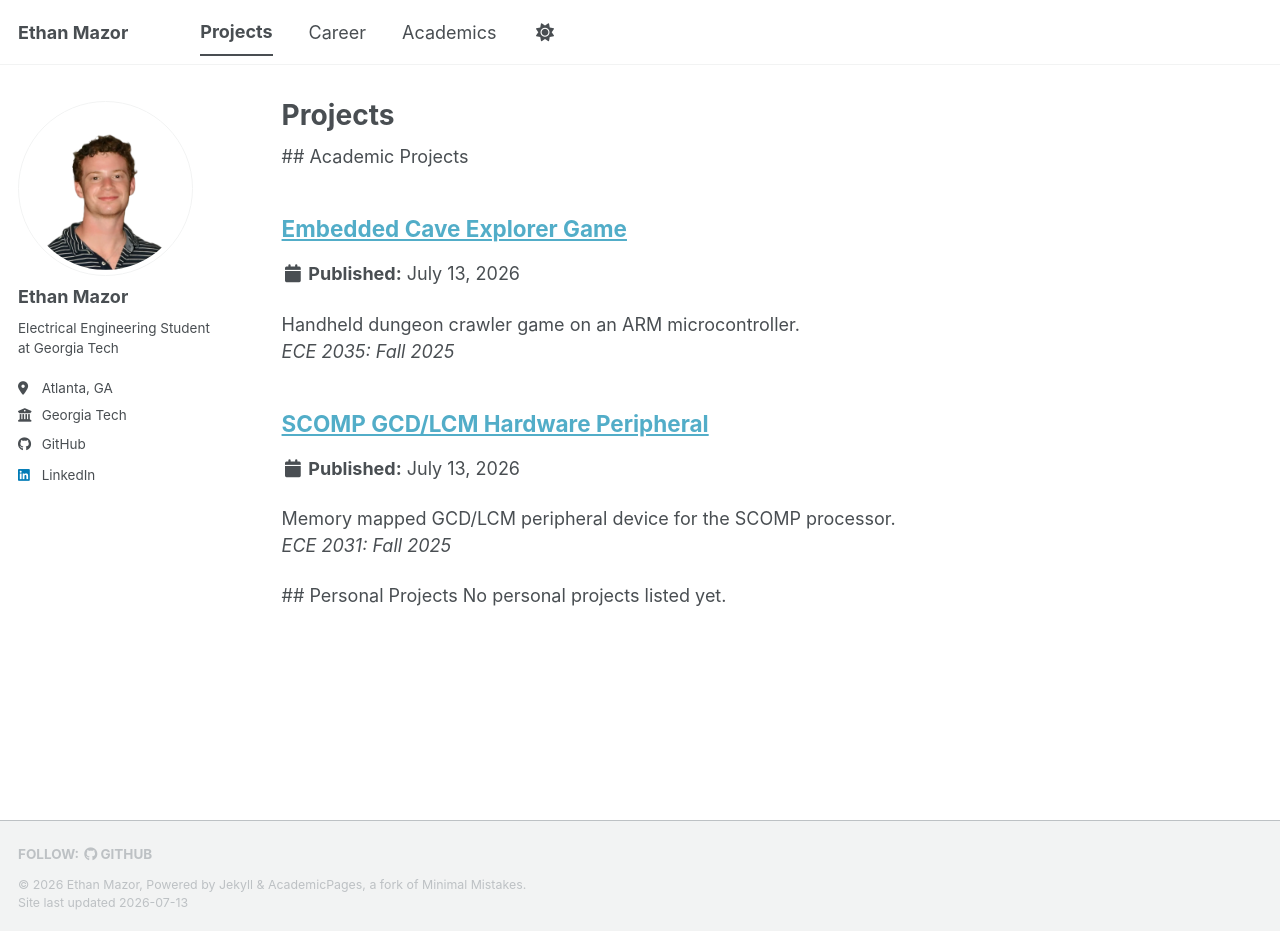
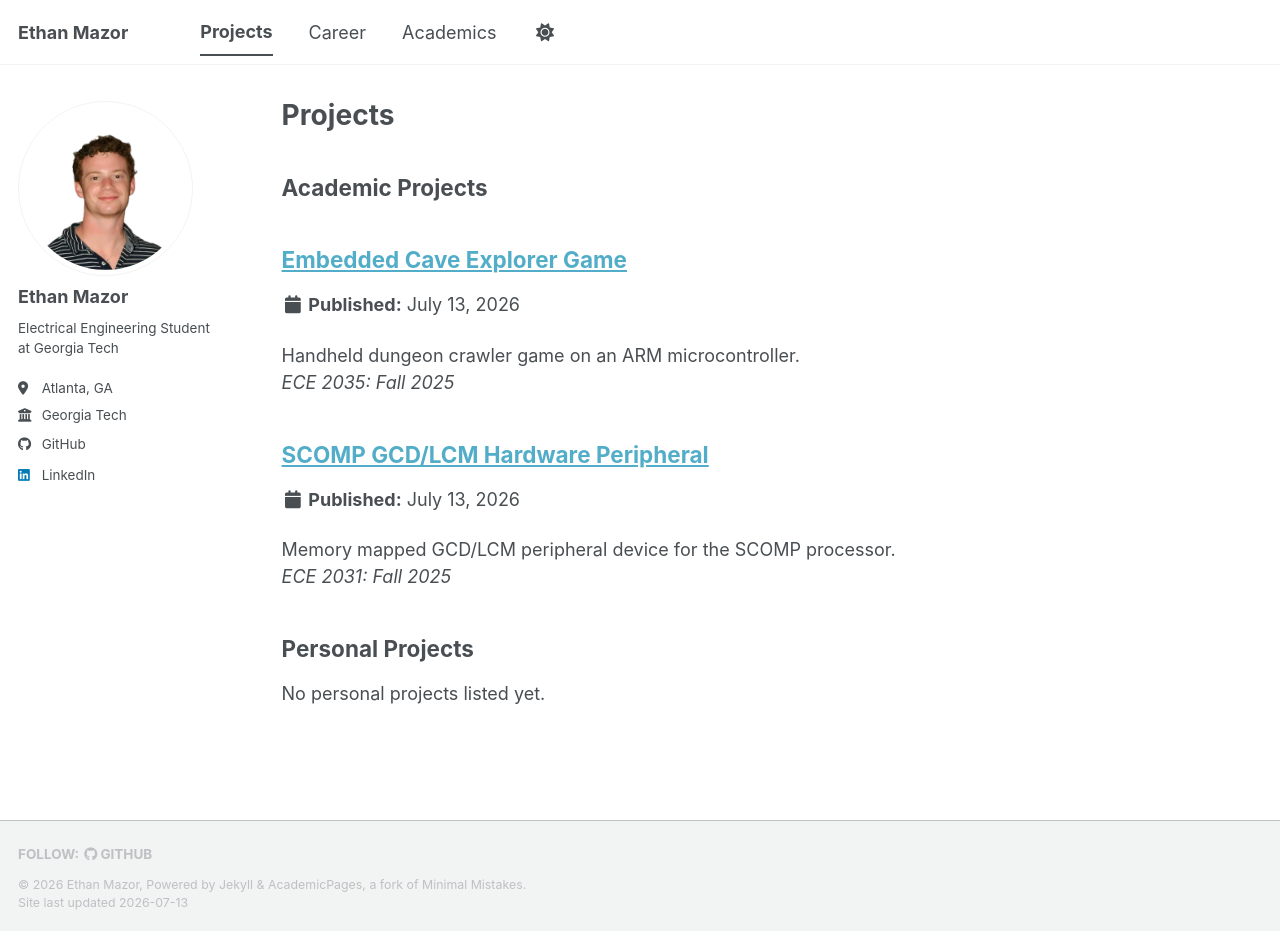
Before and after one commit to ethanmazor/ethanmazor.github.io, a Jekyll site: the page built from _pages/portfolio.html, in a window 1280 px wide and 931 px high. Built offline with Jekyll 4.4.1, drawn with Linux system fonts in a browser that asks for light colours; a style sheet for code colours, icons or effects is not loaded.

```diff
--- a/_pages/portfolio.html
+++ b/_pages/portfolio.html
@@ -7,14 +7,14 @@ author_profile: true
 
 {% include base_path %}
 
-## Academic Projects
+<h2>Academic Projects</h2>
 
 {% assign academic_projects = site.portfolio | where: "project_type", "academic" %}
 {% for post in academic_projects %}
   {% include archive-single.html %}
 {% endfor %}
 
-## Personal Projects
+<h2>Personal Projects</h2>
 
 {% assign personal_projects = site.portfolio | where: "project_type", "personal" %}
 {% for post in personal_projects %}
@@ -22,5 +22,5 @@ author_profile: true
 {% endfor %}
 
 {% if personal_projects.size == 0 %}
-No personal projects listed yet.
+<p>No personal projects listed yet.</p>
 {% endif %}
```
